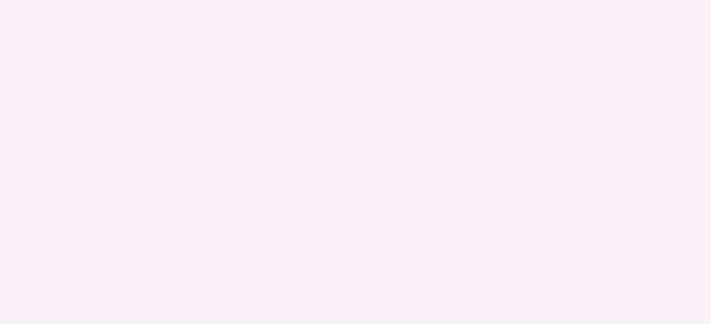
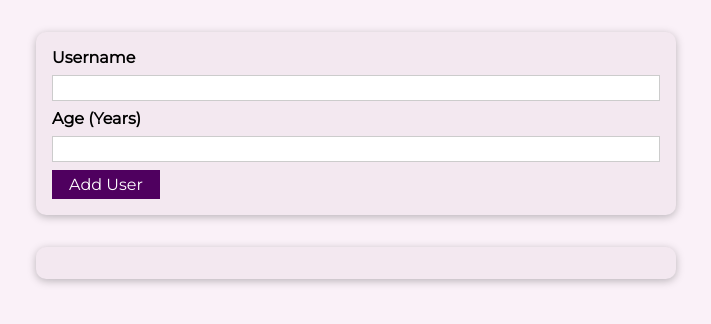
Before and after one commit to dopamine-s-archive/user-validation-app, a React (Create React App) app: page / in a window 1280 px wide. Shown: the top 324 px of the page, without its empty margins (284-995 px from the left). Built offline with nearby package versions, Linux system fonts and the light colour scheme.

Commit message:
adds Users components and UI components

```diff
--- a/src/App.js
+++ b/src/App.js
@@ -1,9 +1,13 @@
 import React from 'react';
-
+import AddUser from './components/Users/AddUser';
+import UsersList from './components/Users/UsersList';
 
 function App() {
   return (
-    <div></div>
+    <div>
+      <AddUser />
+      <UsersList users={[]}/>
+    </div>
   );
 }
 
--- /dev/null
+++ b/src/components/UI/Button.js
@@ -0,0 +1,13 @@
+import classes from './Button.module.css';
+
+export default function Button(props) {
+  return (
+  <button
+    className={classes.button}
+    type={props.type || 'button'}
+    onClick={props.onClick}
+  >
+    {props.children}
+  </button>
+  );
+};
--- /dev/null
+++ b/src/components/UI/Button.module.css
@@ -0,0 +1,18 @@
+.button {
+  font: inherit;
+  border: 1px solid #4f005f;
+  background: #4f005f;
+  color: white;
+  padding: 0.25rem 1rem;
+  cursor: pointer;
+}
+
+.button:hover,
+.button:active {
+  background: #741188;
+  border-color: #741188;
+}
+
+.button:focus {
+  outline: none;
+}
--- /dev/null
+++ b/src/components/UI/Card.js
@@ -0,0 +1,5 @@
+import classes from './Card.module.css';
+
+export default function Card(props) {
+  return <div className={`${classes.card} ${props.className}`}>{props.children}</div>
+};
--- /dev/null
+++ b/src/components/UI/Card.module.css
@@ -0,0 +1,5 @@
+.card {
+  background: rgb(243, 232, 240);;
+  box-shadow: 0 2px 8px rgba(0, 0, 0, 0.26);
+  border-radius: 10px;
+}
--- /dev/null
+++ b/src/components/Users/AddUser.js
@@ -0,0 +1,52 @@
+import { useState } from 'react';
+import Card from '../UI/Card';
+import Button from '../UI/Button';
+import classes from './AddUser.module.css';
+
+export default function AddUser(props) {
+  const [enteredUsername, setEnteredUsername] = useState('');
+  const [enteredAge, setEnteredAge] = useState('');
+
+  const addUserHandler = (event) => {
+    event.preventDefault();
+    if (enteredUsername.trim().length === 0 || enteredAge.trim().length === 0) {
+      return;
+    }
+    if (+enteredAge < 1) {
+      return;
+    }
+    console.log(enteredUsername, enteredAge);
+    setEnteredUsername('');
+    setEnteredAge('');
+  };
+
+  const usernameChangeHandler = (event) => {
+    setEnteredUsername(event.target.value);
+  };
+
+  const ageChangeHandler = (event) => {
+    setEnteredAge(event.target.value);
+  };
+
+  return (
+    <Card className={classes.input}>
+    <form onSubmit={addUserHandler}>
+      <label htmlFor="username">Username</label>
+      <input
+        id="username"
+        type="text"
+        value={enteredUsername}
+        onChange={usernameChangeHandler}
+      />
+      <label htmlFor="age">Age (Years)</label>
+        <input
+          id="age"
+          type="number"
+          value={enteredAge}
+          onChange={ageChangeHandler}
+        />
+      <Button type="submit">Add User</Button>
+    </form>
+    </Card>
+  );
+};
--- /dev/null
+++ b/src/components/Users/AddUser.module.css
@@ -0,0 +1,26 @@
+.input {
+  margin: 2rem auto;
+  padding: 1rem;
+  width: 90%;
+  max-width: 40rem;
+}
+
+.input label {
+  display: block;
+  font-weight: bold;
+  margin-bottom: 0.5rem;
+}
+
+.input input {
+  font: inherit;
+  display: block;
+  width: 100%;
+  border: 1px solid #ccc;
+  padding: 0.15rem;
+  margin-bottom: 0.5rem;
+}
+
+.input input:focus {
+  outline: none;
+  border-color: #4f005f;
+}
--- /dev/null
+++ b/src/components/Users/UsersList.js
@@ -0,0 +1,16 @@
+import Card from "../UI/Card";
+import classes from './UsersList.module.css';
+
+export default function UsersList(props) {
+  return (
+    <Card className={classes.users}>
+      <ul>
+        {props.users.map(user => (
+          <li>
+            {user.name} ({user.age} years old)
+          </li>
+        ))}
+      </ul>
+    </Card>
+  );
+};
--- /dev/null
+++ b/src/components/Users/UsersList.module.css
@@ -0,0 +1,16 @@
+.users {
+  margin: 2rem auto;
+  width: 90%;
+  max-width: 40rem;
+}
+
+.users ul {
+  list-style: none;
+  padding: 1rem;
+}
+
+.users li {
+  border: 1px solid #ccc;
+  margin: 0.5rem 0;
+  padding: 0.5rem;
+}
```
